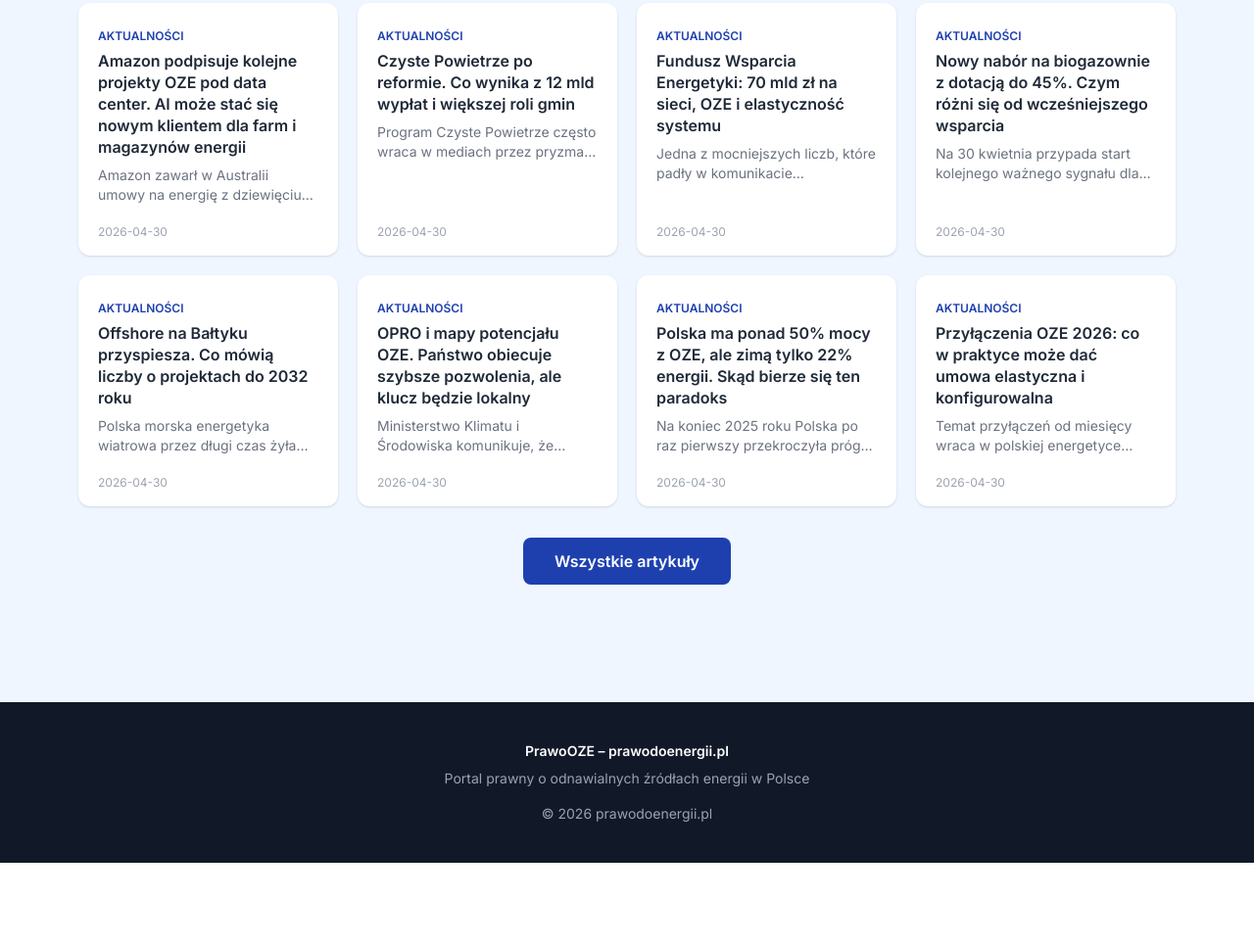
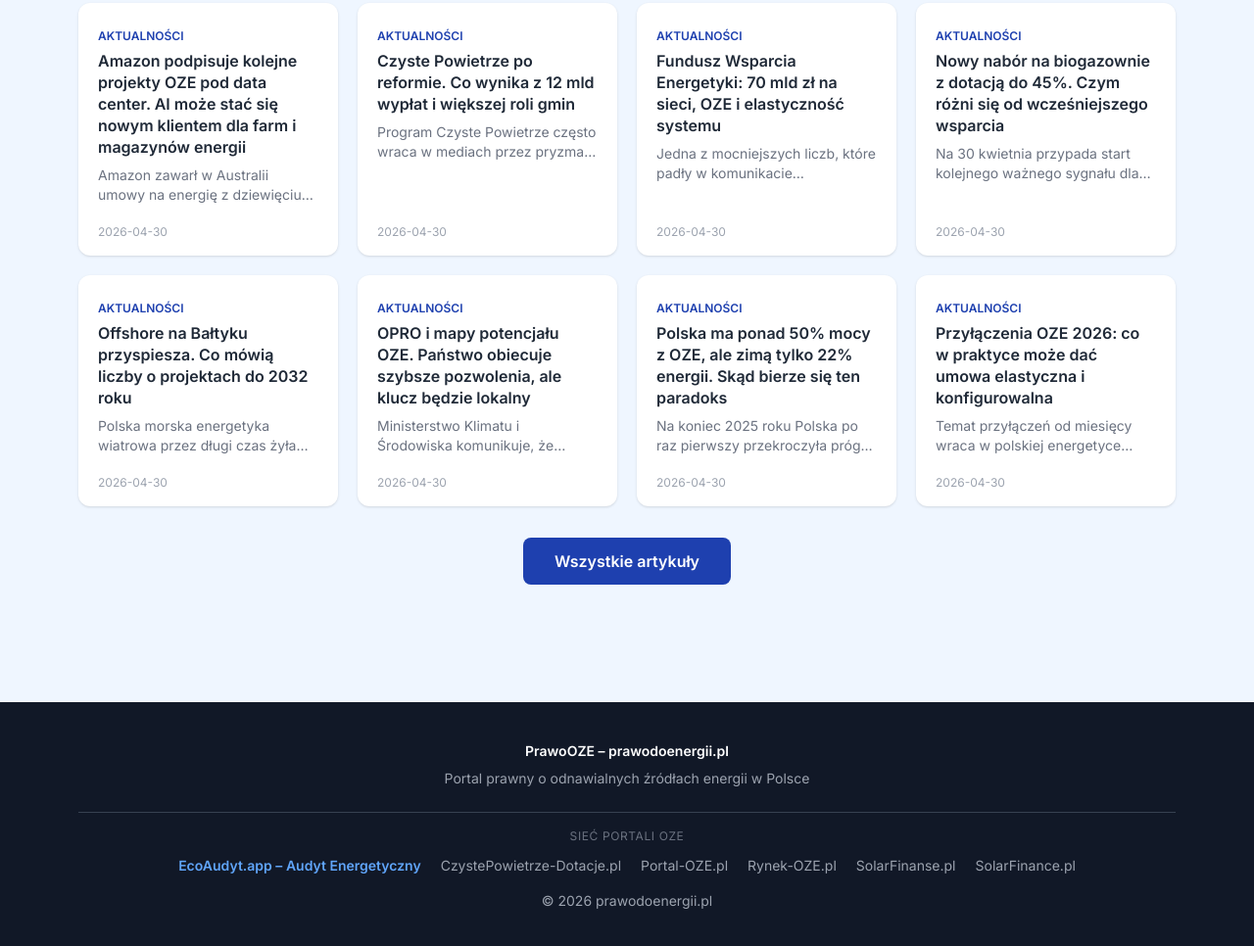
Before and after one commit to magicMikel/prawo-oze-energia, a Gatsby site: page / in a window 1280 px wide. Shown: the part 801-1767 px from the top of the page at 98% size. Before the commit the page ends 1682 px from the top, so only its background shows below. Built offline with nearby package versions, Linux system fonts and the light colour scheme; Gatsby itself is replaced by a stand-in of ours.

Commit message:
feat: add Sieć Portali OZE crosslinks in footer
Co-authored-by: Copilot <223556219+Copilot@users.noreply.github.com>

```diff
--- a/src/components/Layout.jsx
+++ b/src/components/Layout.jsx
@@ -41,6 +41,17 @@ const Layout = ({ children, title, description, image, date, type = 'website' })
           <div className="max-w-6xl mx-auto px-4 text-center text-sm">
             <p className="text-white font-semibold mb-2">PrawoOZE – prawodoenergii.pl</p>
             <p>Portal prawny o odnawialnych źródłach energii w Polsce</p>
+            <div className="mt-6 pt-4 border-t border-gray-700">
+              <p className="text-gray-500 text-xs uppercase tracking-wider mb-3">Sieć Portali OZE</p>
+              <div className="flex flex-wrap justify-center gap-x-5 gap-y-2 text-sm">
+                <a href="https://ecoaudyt.app" className="text-blue-400 hover:text-blue-300 font-semibold transition-colors">EcoAudyt.app – Audyt Energetyczny</a>
+                <a href="https://czystepowietrze-dotacje.pl" className="hover:text-white transition-colors">CzystePowietrze-Dotacje.pl</a>
+                <a href="https://portal-oze.pl" className="hover:text-white transition-colors">Portal-OZE.pl</a>
+                <a href="https://rynek-oze.pl" className="hover:text-white transition-colors">Rynek-OZE.pl</a>
+                <a href="https://solarfinanse.pl" className="hover:text-white transition-colors">SolarFinanse.pl</a>
+                <a href="https://solarfinance.pl" className="hover:text-white transition-colors">SolarFinance.pl</a>
+              </div>
+            </div>
             <p className="mt-4">&copy; 2026 prawodoenergii.pl</p>
           </div>
         </footer>
```
